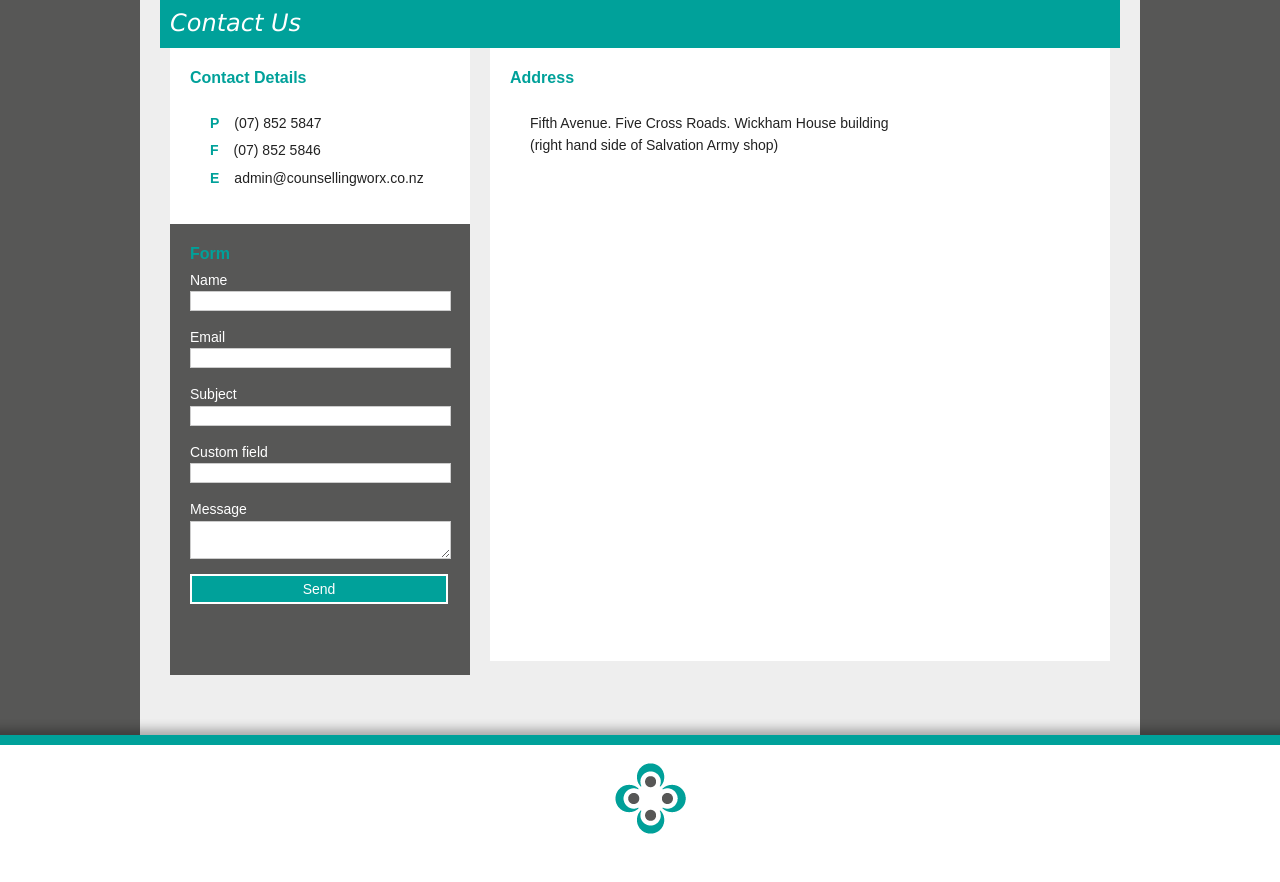
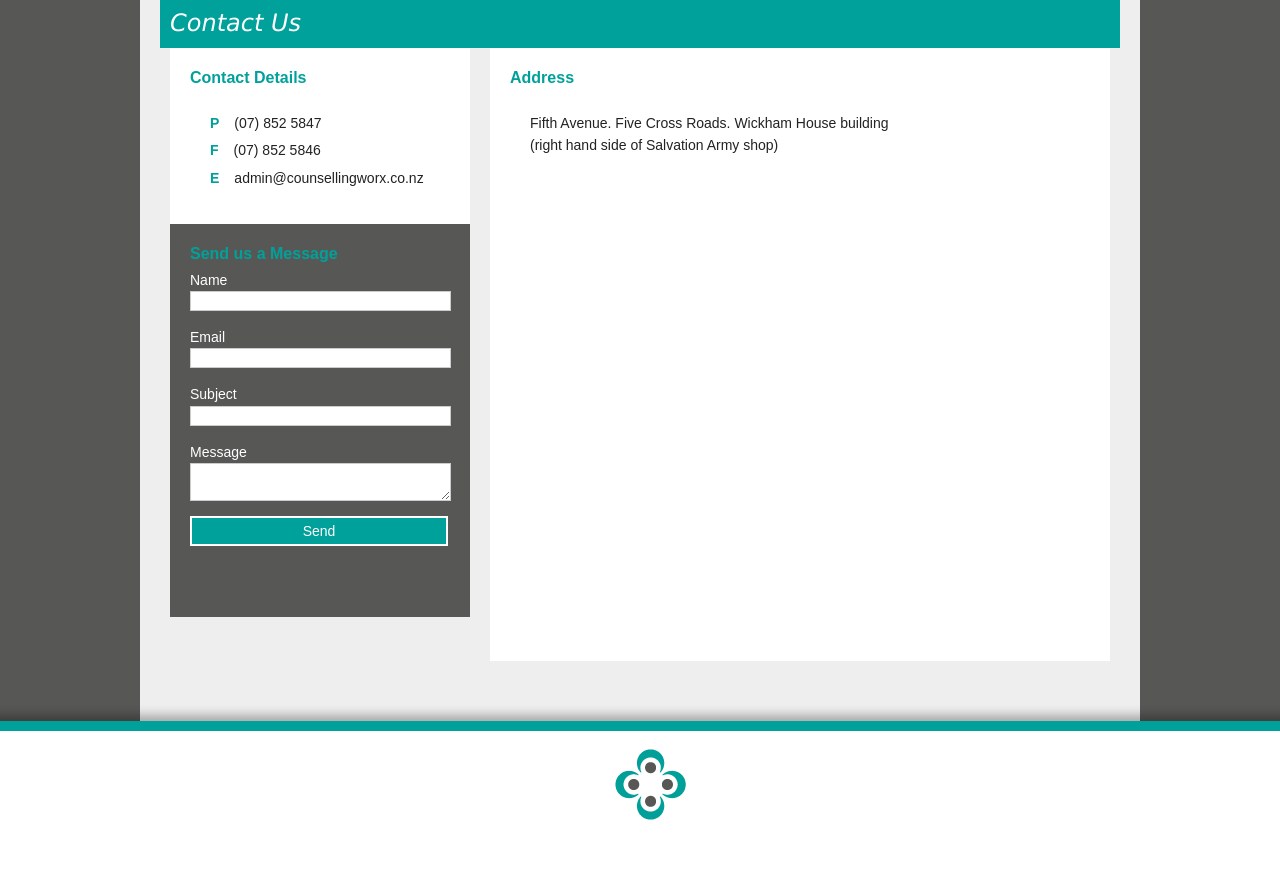
Before and after one commit to jake-nz/infuse, a Python web app: template website/templates/index.html in a window 1280 px wide. Shown: the part 2697-3579 px from the top of the page. After the commit the page ends 3517 px from the top, so only its background shows below. Run offline with Jinja, Linux system fonts and the light colour scheme; the template is opened without the code that fills it, so the values that code supplies are empty; some libraries are stand-ins or nearby versions.

Commit message:
contact form adjustment

```diff
--- a/website/templates/index.html
+++ b/website/templates/index.html
@@ -209,7 +209,7 @@ Our Counsellors are able to work with a wide range of issues, and can access a v
 </dd>
             </dl>
             <article class="grid_4 alpha omega c_form">
-            <h3>Form</h3>
+            <h3>Send us a Message</h3>
 
             <form action="http://admin.infusecreative.co.nz/mail_forms/send/" method="get" id="contact-form">
                 <input type="hidden" value="c1e3944270" name="key">
@@ -226,10 +226,7 @@ Our Counsellors are able to work with a wide range of issues, and can access a v
                     <label for="subject">Subject </label>
                     <input type="text" name="subject" class="required">
                 </p>
-                <p>
-                    <label for="somename">Custom field </label>
-                    <input type="text" name="somename">
-                </p>
+
                 <p>
                     <label for="message">Message </label>
                     <textarea name="message" class="required"></textarea>
```
